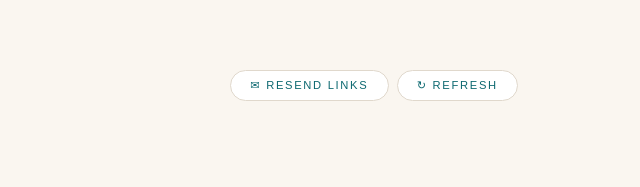
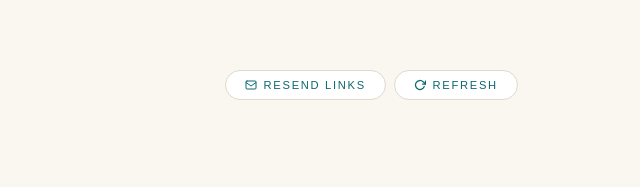
Before and after one commit to AsanteLA/afinitie-wedding, a website: page admin.html in a window 1280 px wide. Both pictures are taken after typing "Sample123" into the empty fields and a click on the button "ENTER". Shown: the part 143-330 px from the top of the page, 640-1280 px from the left. Drawn offline with nearby package versions, Linux system fonts and the light colour scheme.

Commit message:
admin button logo update

```diff
--- a/admin.html
+++ b/admin.html
@@ -408,8 +408,14 @@
         <h1>RSVP Dashboard</h1>
       </div>
       <div style="display:flex;gap:0.5rem;flex-wrap:wrap;">
-        <button class="admin-refresh" id="resendBtn">✉ Resend Links</button>
-        <button class="admin-refresh" id="refreshBtn">↻ Refresh</button>
+        <button class="admin-refresh" id="resendBtn" style="display:inline-flex;align-items:center;gap:0.4rem;">
+          <svg width="12" height="12" viewBox="0 0 24 24" fill="none" stroke="currentColor" stroke-width="2" stroke-linecap="round" stroke-linejoin="round"><rect x="2" y="4" width="20" height="16" rx="2"/><path d="M2 7l10 7 10-7"/></svg>
+          Resend Links
+        </button>
+        <button class="admin-refresh" id="refreshBtn" style="display:inline-flex;align-items:center;gap:0.4rem;">
+          <svg width="12" height="12" viewBox="0 0 24 24" fill="none" stroke="currentColor" stroke-width="2.5" stroke-linecap="round" stroke-linejoin="round"><path d="M23 4v6h-6"/><path d="M20.49 15a9 9 0 1 1-2.12-9.36L23 10"/></svg>
+          Refresh
+        </button>
       </div>
     </div>
 
```
